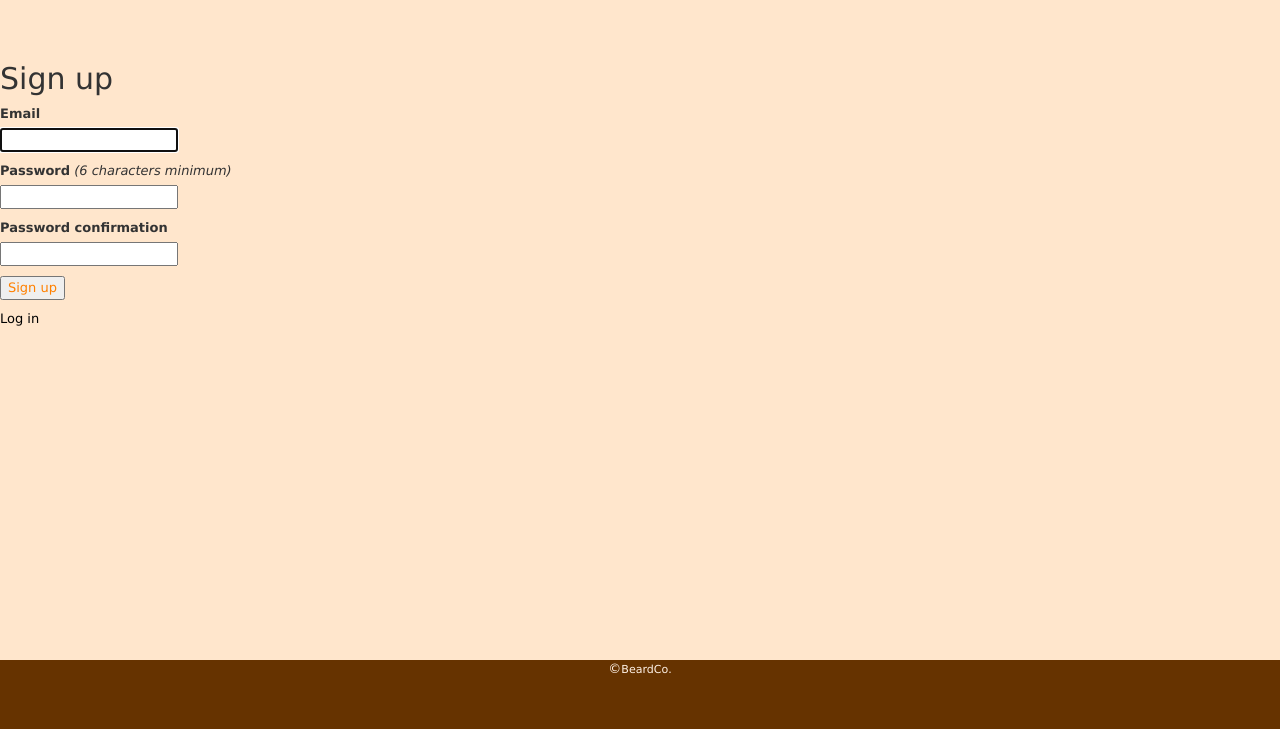
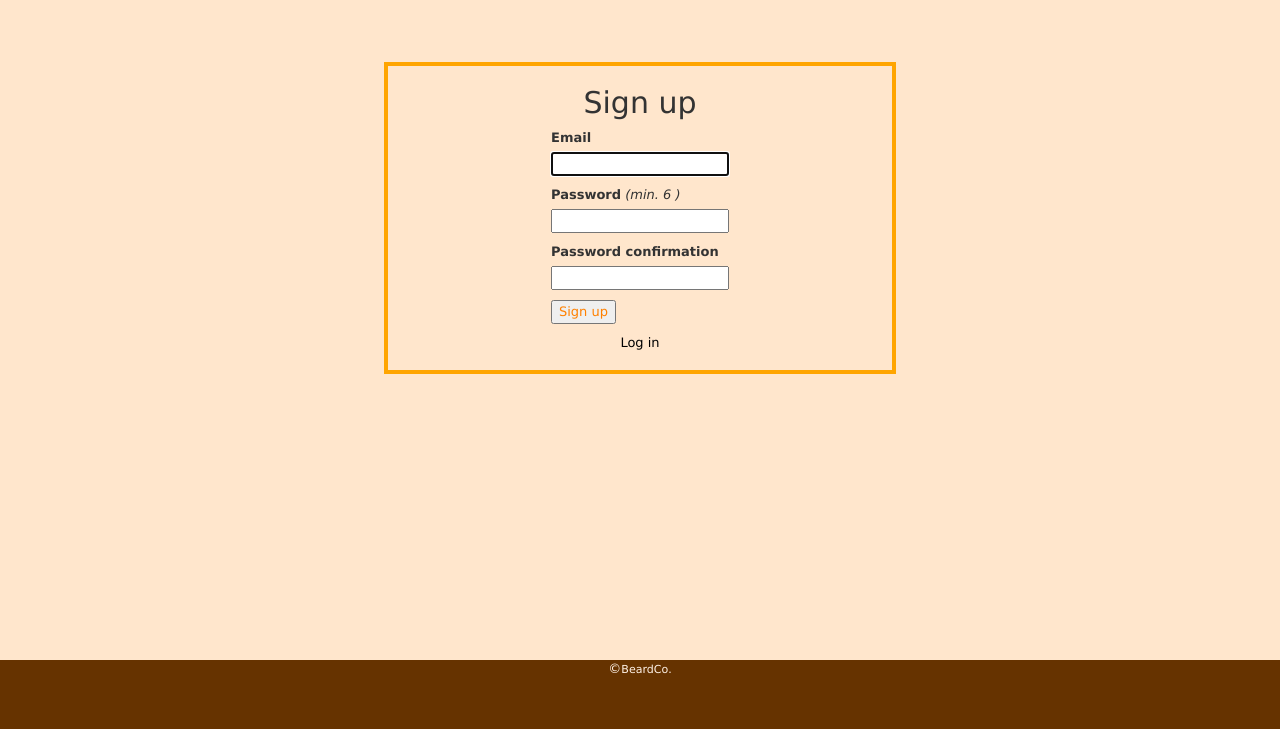
Before and after one commit to b-random/store_app, a Rails app: the page made by app/views/devise/registrations/new.html.erb in a window 1280 px wide. Shown: the part 70-799 px from the top of the page. Run offline with Rails 7, Linux system fonts and the light colour scheme; style sheets or scripts are compiled from the project's sources; some libraries are stand-ins or nearby versions.

Commit message:
styled devise views

```diff
--- a/app/assets/stylesheets/users.scss
+++ b/app/assets/stylesheets/users.scss
@@ -1,3 +1,16 @@
-// Place all the styles related to the users controller here.
+/*/ Place all the styles related to the users controller here.
 // They will automatically be included in application.css.
-// You can use Sass (SCSS) here: http://sass-lang.com/
+// You can use Sass (SCSS) here: http://sass-lang.com*/
+
+
+.reg-fields {
+	display: -webkit-flex;
+  display: flex;
+  -webkit-flex-direction: column;
+  flex-direction: column;
+  -webkit-align-items: center;
+  align-items: center;
+  border: 4px solid orange;
+  margin-left: 30%;
+  margin-right: 30%;
+}
--- a/app/views/devise/registrations/new.html.erb
+++ b/app/views/devise/registrations/new.html.erb
@@ -1,4 +1,6 @@
-<h2>Sign up</h2>
+
+<div class="reg-fields">
+  <h2 class="signup-welcome">Sign up</h2>
 
   <%= form_for(resource, as: resource_name, url: registration_path(resource_name)) do |f| %>
     <%= devise_error_messages! %>
@@ -11,7 +13,7 @@
     <div class="field">
       <%= f.label :password %>
       <% if @minimum_password_length %>
-    <em>(<%= @minimum_password_length %> characters minimum)</em>
+      <em>(min. <%= @minimum_password_length %> )</em>
       <% end %><br />
       <%= f.password_field :password, autocomplete: "off" %>
     </div>
@@ -27,3 +29,5 @@
   <% end %>
 
   <%= render "devise/shared/links" %>
+
+</div>
--- a/app/views/devise/sessions/new.html.erb
+++ b/app/views/devise/sessions/new.html.erb
@@ -1,3 +1,5 @@
+
+<div class="reg-fields">
   <h2>Log in</h2>
 
   <%= form_for(resource, as: resource_name, url: session_path(resource_name)) do |f| %>
@@ -24,3 +26,4 @@
   <% end %>
 
   <%= render "devise/shared/links" %>
+</div>
```
Lines whose indentation alone changed are shown as unchanged.
